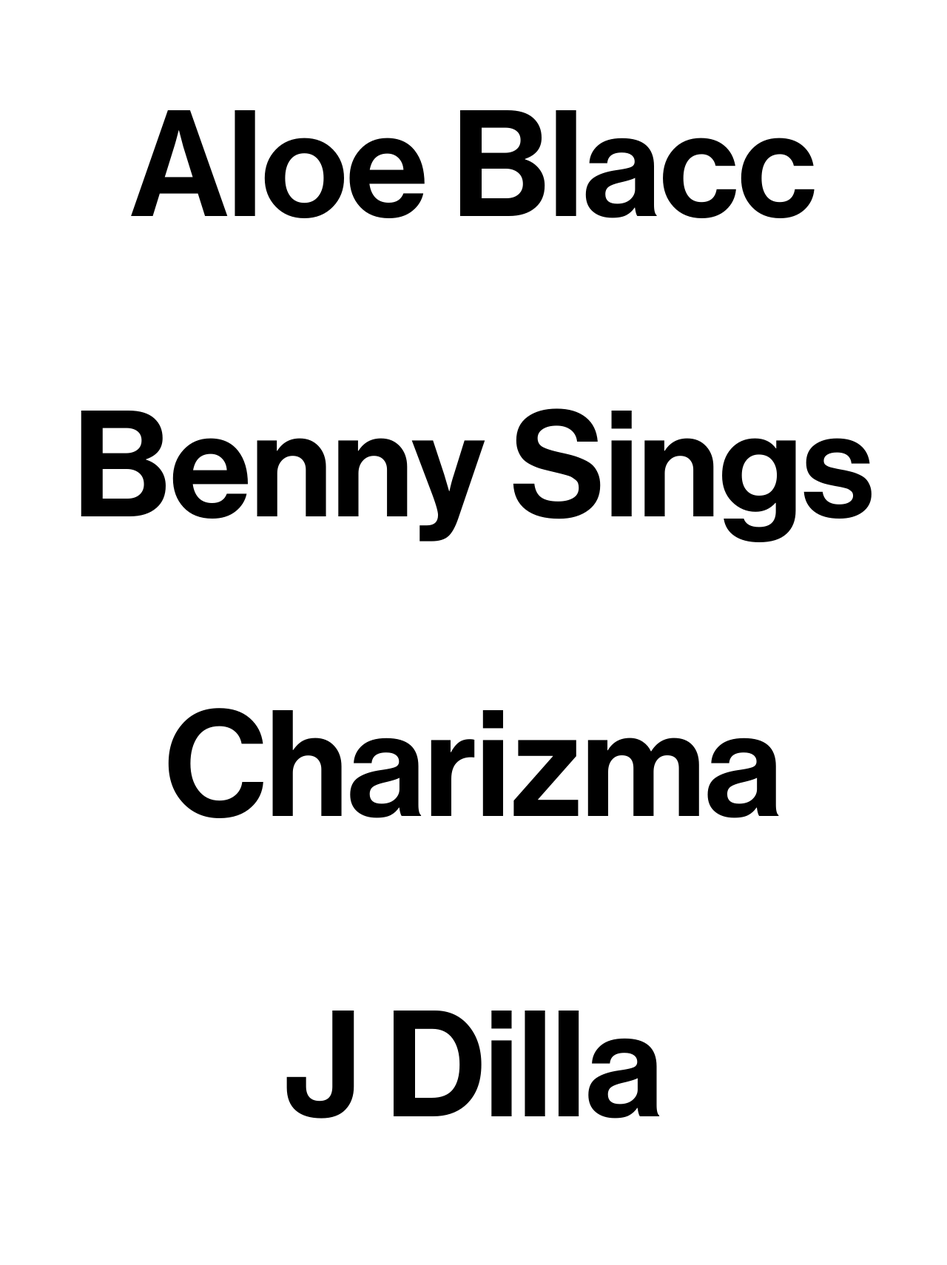
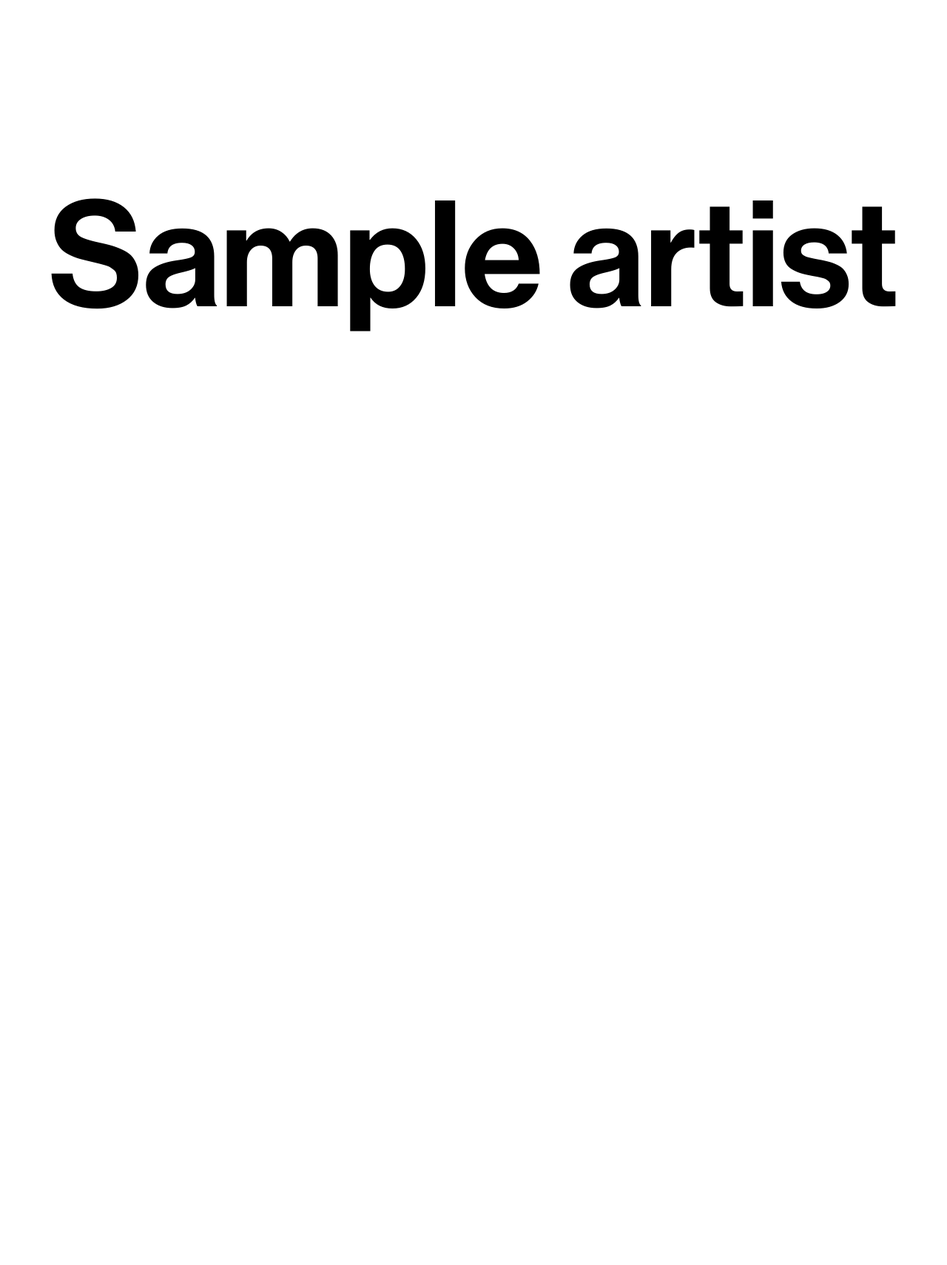
Before and after one commit to miguelfrancaa/stonesthrow, a PHP site: page /index2.php in a window 1280 px wide. Shown: the part 180-1890 px from the top of the page at 74% size. After the commit the page ends 628 px from the top, so only its background shows below. Run offline with PHP 8.4, Linux system fonts and the light colour scheme; tables that the repository leaves empty or names only in its code hold one stand-in row (values such as "Sample post").

Commit message:
HTML TO PHP-JS HOVER ARTISTS feito-Falta no CSS

```diff
--- a/css/style.css
+++ b/css/style.css
@@ -589,6 +589,12 @@
   height: 100%;
 }
 
+.videoTitle{
+	font-weight: 400;
+	font-size: 20px;
+	margin-bottom: 20px;
+}
+
 .aberto{
 	display: none;
 }
--- a/index2.php
+++ b/index2.php
@@ -30,22 +30,13 @@
 ?>
 	<main>
 		<ul class="artistsList">
-			<li class="artists aloeBlacc"><a href="">Aloe Blacc</a></li><br><br><br><br><br><br>
-			<li class="artists"><a href="">Benny Sings</a></li><br><br><br><br><br><br>
-			<li class="artists"><a href="">Charizma</a></li><br><br><br><br><br><br>
-			<li class="artists jdilla"><a href="jdilla.html">J Dilla</a></li><br><br><br><br><br><br>
-			<li class="artists"><a href="">Johnwayne</a></li><br><br><br><br><br><br>
-			<li class="artists knxwledge"><a href="">Knxwledge</a></li><br><br><br><br><br><br>
-			<li class="artists"><a href="">Madlib</a></li><br><br><br><br><br><br>
-			<li class="artists"><a href="">MED</a></li><br><br><br><br><br><br>
-			<li class="artists"><a href="">Oh No</a></li><br><br><br><br><br><br>
-			<li class="artists"><a href="">Quasimoto</a></li><br><br><br><br><br><br>
-			<li class="artists"><a href="">Teeth Agency</a></li><br><br><br><br><br><br>
-
+<?php foreach ($artists as $artist) {
+				echo'<li class="artists '.strtolower(trim(str_replace(" ", "", $artist["name"]))).'"><a href="">'.$artist["name"].'</a></li><br><br><br><br><br><br>';
+			};
+?>
 		</ul>
 	<div class="fundartist"></div>
 	</main>
-
 
 	<script src="js/jquery-3.6.0.min.js"></script>
 	<script src="js/bootstrap.min.js"></script>
--- a/index5.php
+++ b/index5.php
@@ -35,7 +35,7 @@
 				echo '<div class="row newVideo">
 				<div class="col-md-2 col-sm-2 col-xs-2"></div>
 				<div class="col-md-8 col-sm-8 col-xs-8">
-					<div class="row">
+					<div class="row videoTitle">
 					'.$video["name"].'</div>
 					<div class="row">
 						<div class="video-container">
--- a/js/script.js
+++ b/js/script.js
@@ -9,33 +9,6 @@
     $(".popup").toggleClass('fechado aberto')
   }
   )
-
-$(".jdilla").hover(
-  function () {
-    $(".fundartist").addClass('jdillafundo');
-  },
-  function () {
-    $(".fundartist").removeClass('jdillafundo');
-  }
-  );
-
-$(".knxwledge").hover(
-  function () {
-    $(".fundartist").addClass('knxwledgefundo');
-  },
-  function () {
-    $(".fundartist").removeClass('knxwledgefundo');
-  }
-  );
-
-$(".aloeBlacc").hover(
-  function () {
-    $(".fundartist").addClass('aloeBlaccfundo');
-  },
-  function () {
-    $(".fundartist").removeClass('aloeBlaccfundo');
-  }
-  );
 
 //
 
```
Also changed, not shown: 404.php (added), 1 other file.
